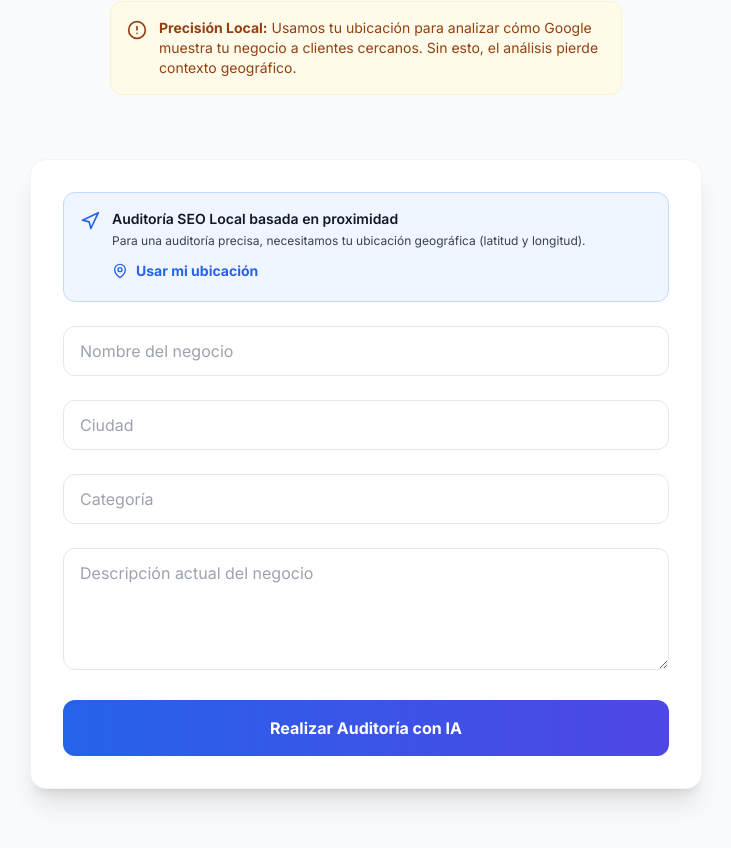
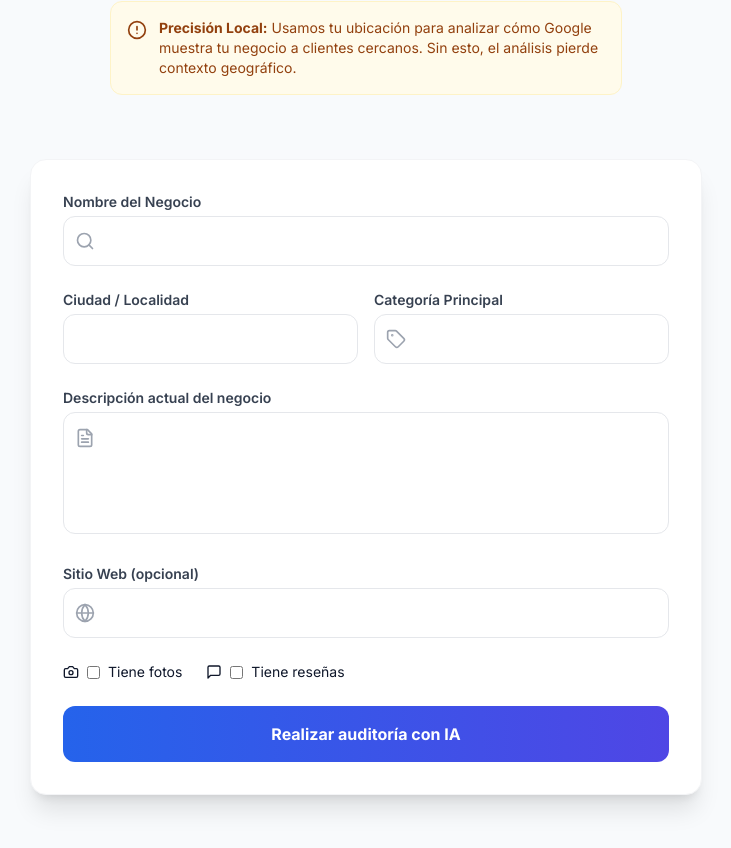
Before and after one commit to megatela/localpulse-ia, a React (Vite) app: page / in a window 1280 px wide. Shown: the part 438-1286 px from the top of the page, without its empty margins (274-1005 px from the left). Built offline with nearby package versions, Linux system fonts and the light colour scheme; no server answers.

Commit message:
feat: solicitar geolocalización y permitir auditoría en modo limitado

```diff
--- a/components/AuditForm.tsx
+++ b/components/AuditForm.tsx
@@ -1,4 +1,4 @@
-import React, { useState } from 'react';
+import React, { useEffect, useState } from 'react';
 import { GBPAuditData } from '../types';
 import {
   Search,
@@ -9,7 +9,6 @@ import {
   Camera,
   MessageSquare,
   Loader2,
-  Navigation,
   AlertTriangle
 } from 'lucide-react';
 
@@ -32,17 +31,19 @@ const AuditForm: React.FC<AuditFormProps> = ({ onAudit, loading }) => {
     hasReviews: false,
   });
 
-  const [coords, setCoords] = useState<{ lat: number; lng: number } | null>(null);
-  const [locationDenied, setLocationDenied] = useState(false);
-  const [requestingLocation, setRequestingLocation] = useState(false);
+  const [coords, setCoords] = useState<{ lat: number; lng: number } | undefined>();
+  const [geoDenied, setGeoDenied] = useState(false);
+  const [geoLoading, setGeoLoading] = useState(true);
 
-  const requestLocation = () => {
+  /* ────────────────────────────────
+     Solicitud de geolocalización REAL
+  ──────────────────────────────── */
+  useEffect(() => {
     if (!navigator.geolocation) {
-      setLocationDenied(true);
+      setGeoDenied(true);
+      setGeoLoading(false);
       return;
     }
-
-    setRequestingLocation(true);
 
     navigator.geolocation.getCurrentPosition(
       (position) => {
@@ -50,23 +51,19 @@ const AuditForm: React.FC<AuditFormProps> = ({ onAudit, loading }) => {
           lat: position.coords.latitude,
           lng: position.coords.longitude,
         });
-        setLocationDenied(false);
-        setRequestingLocation(false);
+        setGeoLoading(false);
       },
       () => {
-        setLocationDenied(true);
-        setRequestingLocation(false);
+        setGeoDenied(true);
+        setGeoLoading(false);
       },
-      {
-        enableHighAccuracy: true,
-        timeout: 10000,
-      }
+      { enableHighAccuracy: true, timeout: 10000 }
     );
-  };
+  }, []);
 
   const handleSubmit = (e: React.FormEvent) => {
     e.preventDefault();
-    onAudit(formData, coords ?? undefined);
+    onAudit(formData, coords);
   };
 
   return (
@@ -76,126 +73,163 @@ const AuditForm: React.FC<AuditFormProps> = ({ onAudit, loading }) => {
     >
       <div className="space-y-6">
 
-        {/* BLOQUE GEOLOCALIZACIÓN */}
-        <div
-          className={`rounded-xl p-4 border ${
-            coords
-              ? 'bg-green-50 border-green-200'
-              : locationDenied
-              ? 'bg-amber-50 border-amber-200'
-              : 'bg-blue-50 border-blue-200'
-          }`}
-        >
-          <div className="flex items-start space-x-3">
-            {coords ? (
-              <MapPin className="w-5 h-5 text-green-600 mt-0.5" />
-            ) : locationDenied ? (
-              <AlertTriangle className="w-5 h-5 text-amber-600 mt-0.5" />
-            ) : (
-              <Navigation className="w-5 h-5 text-blue-600 mt-0.5" />
+        {/* Advertencia de ubicación */}
+        {!geoLoading && geoDenied && (
+          <div className="flex items-start gap-3 p-4 rounded-xl bg-amber-50 border border-amber-200 text-amber-800">
+            <AlertTriangle className="w-5 h-5 mt-0.5" />
+            <p className="text-sm font-medium">
+              No se concedió acceso a la ubicación.
+              <br />
+              La auditoría se ejecutará en <strong>modo limitado</strong> y
+              puede perder precisión en la comparación con competidores cercanos.
+            </p>
+          </div>
         )}
 
-            <div className="flex-1">
-              <p className="text-sm font-semibold text-gray-900">
-                Auditoría SEO Local basada en proximidad
-              </p>
-
-              {!coords && !locationDenied && (
-                <p className="text-xs text-gray-700 mt-1">
-                  Para una auditoría precisa, necesitamos tu ubicación
-                  geográfica (latitud y longitud).
-                </p>
+        {!geoLoading && coords && (
+          <div className="flex items-center gap-2 text-sm text-green-700 bg-green-50 border border-green-200 p-3 rounded-xl">
+            <MapPin className="w-4 h-4" />
+            Ubicación detectada correctamente para análisis local preciso
+          </div>
         )}
 
-              {coords && (
-                <p className="text-xs text-green-700 mt-1 font-semibold">
-                  ✔ Ubicación detectada correctamente. Auditoría completa activada.
-                </p>
-              )}
-
-              {locationDenied && (
-                <p className="text-xs text-amber-700 mt-1 font-semibold">
-                  ⚠ No se concedió acceso a la ubicación. La auditoría continuará
-                  en modo limitado, sin análisis de proximidad ni competencia local.
-                </p>
-              )}
-
-              {!coords && (
-                <button
-                  type="button"
-                  onClick={requestLocation}
-                  disabled={requestingLocation}
-                  className="mt-3 inline-flex items-center text-sm font-bold text-blue-600 hover:underline"
-                >
-                  {requestingLocation ? (
-                    <>
-                      <Loader2 className="w-4 h-4 mr-2 animate-spin" />
-                      Obteniendo ubicación…
-                    </>
-                  ) : (
-                    <>
-                      <MapPin className="w-4 h-4 mr-2" />
-                      Usar mi ubicación
-                    </>
-                  )}
-                </button>
-              )}
-            </div>
-          </div>
-        </div>
-
-        {/* FORMULARIO */}
+        {/* Nombre */}
+        <div>
+          <label className="block text-sm font-semibold text-gray-700 mb-1">
+            Nombre del Negocio
+          </label>
+          <div className="relative">
+            <Search className="absolute left-3 top-1/2 -translate-y-1/2 text-gray-400 w-5 h-5" />
             <input
               required
-          placeholder="Nombre del negocio"
-          className="w-full px-4 py-3 rounded-xl border border-gray-200"
+              type="text"
+              className="w-full pl-10 pr-4 py-3 rounded-xl border border-gray-200 focus:ring-2 focus:ring-blue-500 outline-none"
               value={formData.businessName}
               onChange={(e) =>
                 setFormData({ ...formData, businessName: e.target.value })
               }
             />
+          </div>
+        </div>
 
+        {/* Ciudad y categoría */}
+        <div className="grid grid-cols-1 md:grid-cols-2 gap-4">
+          <div>
+            <label className="block text-sm font-semibold text-gray-700 mb-1">
+              Ciudad / Localidad
+            </label>
             <input
               required
-          placeholder="Ciudad"
-          className="w-full px-4 py-3 rounded-xl border border-gray-200"
+              type="text"
+              className="w-full px-4 py-3 rounded-xl border border-gray-200 focus:ring-2 focus:ring-blue-500 outline-none"
               value={formData.city}
               onChange={(e) =>
                 setFormData({ ...formData, city: e.target.value })
               }
             />
+          </div>
 
+          <div>
+            <label className="block text-sm font-semibold text-gray-700 mb-1">
+              Categoría Principal
+            </label>
+            <div className="relative">
+              <Tag className="absolute left-3 top-1/2 -translate-y-1/2 text-gray-400 w-5 h-5" />
               <input
                 required
-          placeholder="Categoría"
-          className="w-full px-4 py-3 rounded-xl border border-gray-200"
+                type="text"
+                className="w-full pl-10 pr-4 py-3 rounded-xl border border-gray-200 focus:ring-2 focus:ring-blue-500 outline-none"
                 value={formData.category}
                 onChange={(e) =>
                   setFormData({ ...formData, category: e.target.value })
                 }
               />
+            </div>
+          </div>
+        </div>
 
+        {/* Descripción */}
+        <div>
+          <label className="block text-sm font-semibold text-gray-700 mb-1">
+            Descripción actual del negocio
+          </label>
+          <div className="relative">
+            <FileText className="absolute left-3 top-4 text-gray-400 w-5 h-5" />
             <textarea
               required
               rows={4}
-          placeholder="Descripción actual del negocio"
-          className="w-full px-4 py-3 rounded-xl border border-gray-200"
+              className="w-full pl-10 pr-4 py-3 rounded-xl border border-gray-200 focus:ring-2 focus:ring-blue-500 outline-none resize-none"
               value={formData.description}
               onChange={(e) =>
                 setFormData({ ...formData, description: e.target.value })
               }
             />
+          </div>
+        </div>
 
+        {/* Web */}
+        <div>
+          <label className="block text-sm font-semibold text-gray-700 mb-1">
+            Sitio Web (opcional)
+          </label>
+          <div className="relative">
+            <Globe className="absolute left-3 top-1/2 -translate-y-1/2 text-gray-400 w-5 h-5" />
+            <input
+              type="url"
+              className="w-full pl-10 pr-4 py-3 rounded-xl border border-gray-200 focus:ring-2 focus:ring-blue-500 outline-none"
+              value={formData.website}
+              onChange={(e) =>
+                setFormData({ ...formData, website: e.target.value })
+              }
+            />
+          </div>
+        </div>
+
+        {/* Toggles */}
+        <div className="flex gap-6">
+          <label className="flex items-center gap-2 text-sm">
+            <Camera className="w-4 h-4" />
+            <input
+              type="checkbox"
+              checked={formData.hasPhotos}
+              onChange={(e) =>
+                setFormData({ ...formData, hasPhotos: e.target.checked })
+              }
+            />
+            Tiene fotos
+          </label>
+
+          <label className="flex items-center gap-2 text-sm">
+            <MessageSquare className="w-4 h-4" />
+            <input
+              type="checkbox"
+              checked={formData.hasReviews}
+              onChange={(e) =>
+                setFormData({ ...formData, hasReviews: e.target.checked })
+              }
+            />
+            Tiene reseñas
+          </label>
+        </div>
+
+        {/* Botón */}
         <button
+          type="submit"
           disabled={loading}
-          type="submit"
-          className={`w-full py-4 rounded-xl font-bold text-white transition ${
+          className={`w-full py-4 rounded-xl font-bold text-white transition-all ${
             loading
               ? 'bg-blue-400 cursor-not-allowed'
-              : 'bg-gradient-to-r from-blue-600 to-indigo-600'
+              : 'bg-gradient-to-r from-blue-600 to-indigo-600 hover:from-blue-700 hover:to-indigo-700'
           }`}
         >
-          {loading ? 'Ejecutando Auditoría…' : 'Realizar Auditoría con IA'}
+          {loading ? (
+            <span className="flex items-center justify-center">
+              <Loader2 className="animate-spin mr-2 h-5 w-5" />
+              Ejecutando auditoría…
+            </span>
+          ) : (
+            'Realizar auditoría con IA'
+          )}
         </button>
       </div>
     </form>
```
Lines whose indentation alone changed are shown as unchanged.
